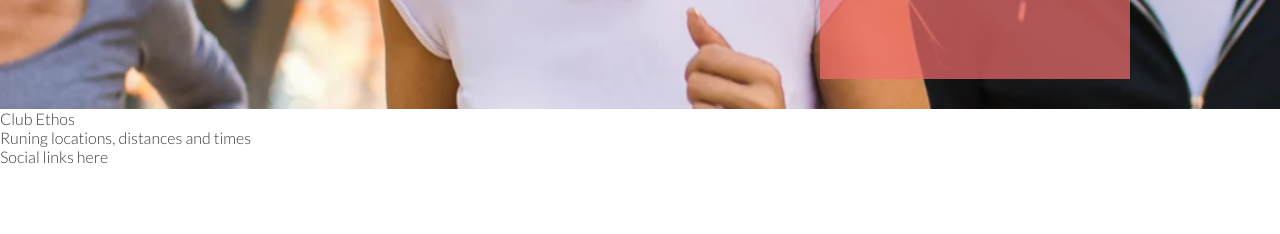
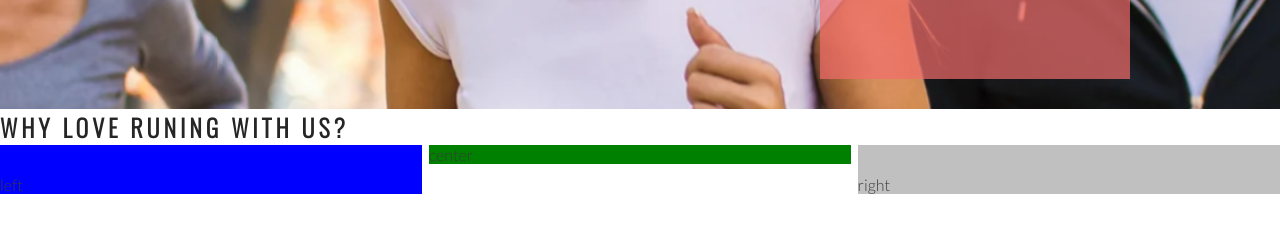
Before and after one commit to Florin26/Love-Runing, a plain HTML site: page index.html in a window 1280 px wide. Shown: the part 566-800 px from the top of the page. Drawn offline with nearby package versions, Linux system fonts and the light colour scheme.

Commit message:
Add club ethos main structure

```diff
--- a/assets/css/style.css
+++ b/assets/css/style.css
@@ -25,6 +25,7 @@ body {
 #logo{
     float: left;
     font-size: 280%;
+    margin-left: 30px;
 }
 /*navigation links */
 
@@ -109,5 +110,27 @@ color: #fff;
 
     position: absolute;
 
+}
+/* club ethos*/
+
+#club-ethos{
+    height: 600px;
 
 }
+#left-about{
+    padding-top: 30px;
+    width: 33%;
+    float: left;
+    background-color: blue;
+}
+#right-about{
+    padding-top: 30px;
+    width: 33%;
+    float: right;
+    background-color: silver;
+}
+#center-about{
+    width: 33%;
+    margin: 0 auto;
+    background-color: green;
+}
--- a/index.html
+++ b/index.html
@@ -39,8 +39,11 @@
             <h3>Dublin Docklands & Phoenix Park</h3>
         </div>
     </section>
-    <section>
-        Club Ethos
+    <section id="club-ethos">
+        <h1>Why Love Runing With Us?</h1>
+        <div id="left-about">left</div>
+        <div id="right-about">right</div>
+        <div id="center-about">center</div>
     </section>
     <section>
         Runing locations, distances and times
```
